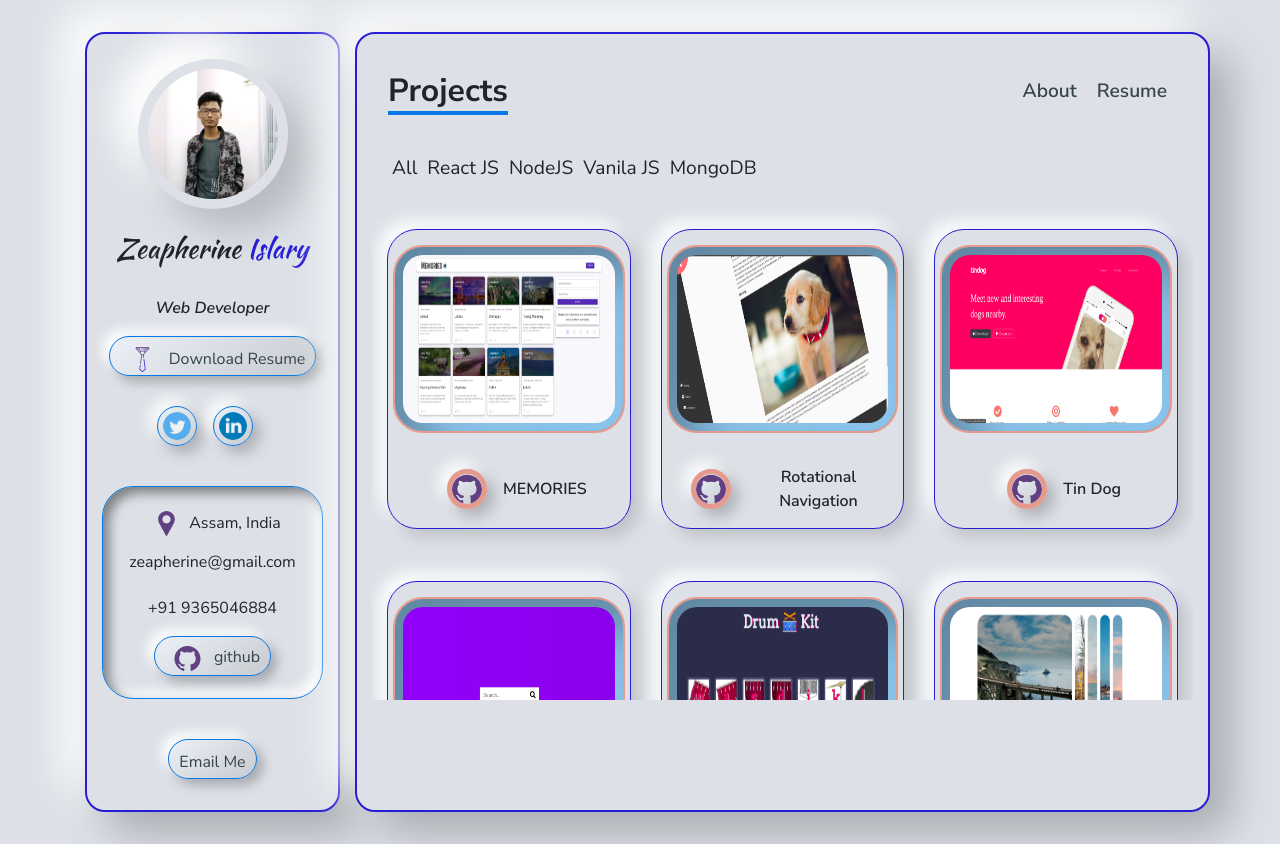
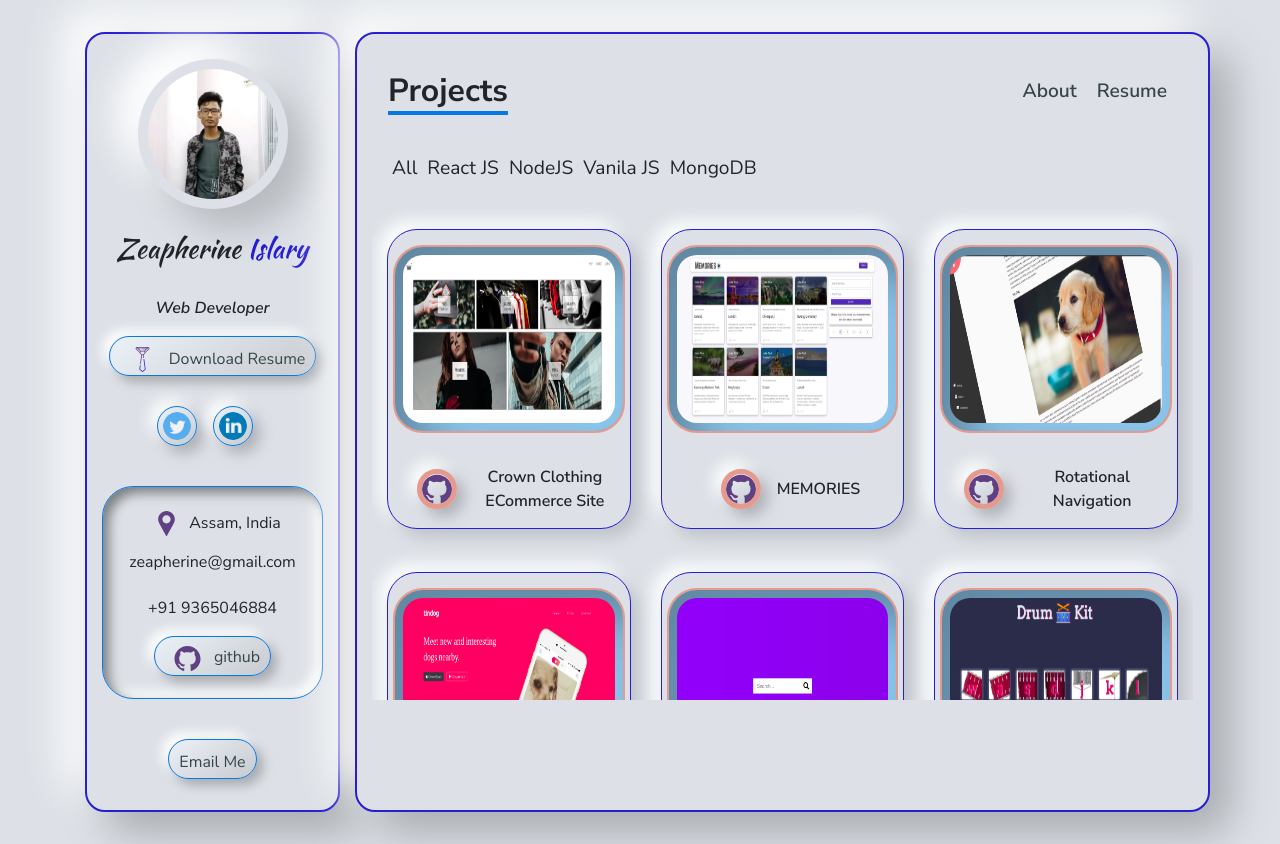
Before and after one commit to zeapherine/portfolio, a React (Create React App) app: page /projects in a window 1280 px wide. Built offline with nearby package versions, Linux system fonts and the light colour scheme; the HTML template or start-up script is replaced by a standard one.

Commit message:
crown clothing project links added

```diff
--- a/src/components/project_data/data.js
+++ b/src/components/project_data/data.js
@@ -9,8 +9,18 @@ import pizzaJoint from '../../assets/projects_images/pizza-hut.png';
 import progressSteps from '../../assets/projects_images/progress-steps.png';
 import rotationalNavigation from '../../assets/projects_images/rotational-navigation.png';
 import tinDog from '../../assets/projects_images/tinDog.png';
+import crownClothing from '../../assets/projects_images/crown-clothing.png';
 
 const data_projects = [
+	{
+		name: 'Crown Clothing ECommerce Site',
+		image: crownClothing,
+		deployed_url: 'https://crown-style-clothing.netlify.app/',
+		github_url: 'https://github.com/zeapherine/crown-clothing',
+		category: ['react.js', 'redux', 'firebase'],
+		discription:
+			'A full Stack Ecommerce React app, with all the functionalities like checkout, payment, carts and many more. This app is build using React and firebase',
+	},
 	{
 		name: 'MEMORIES',
 		image: memories,
```
Also changed, not shown: src/assets/projects_images/crown-clothing.png (added).
